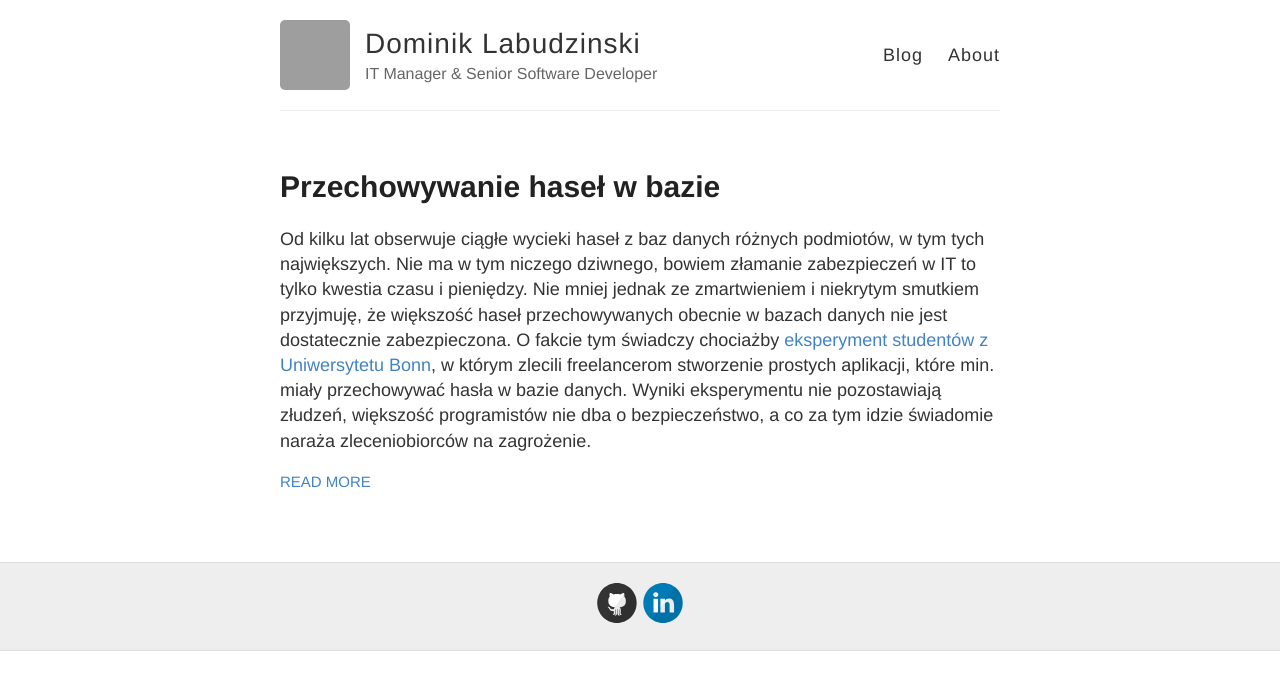
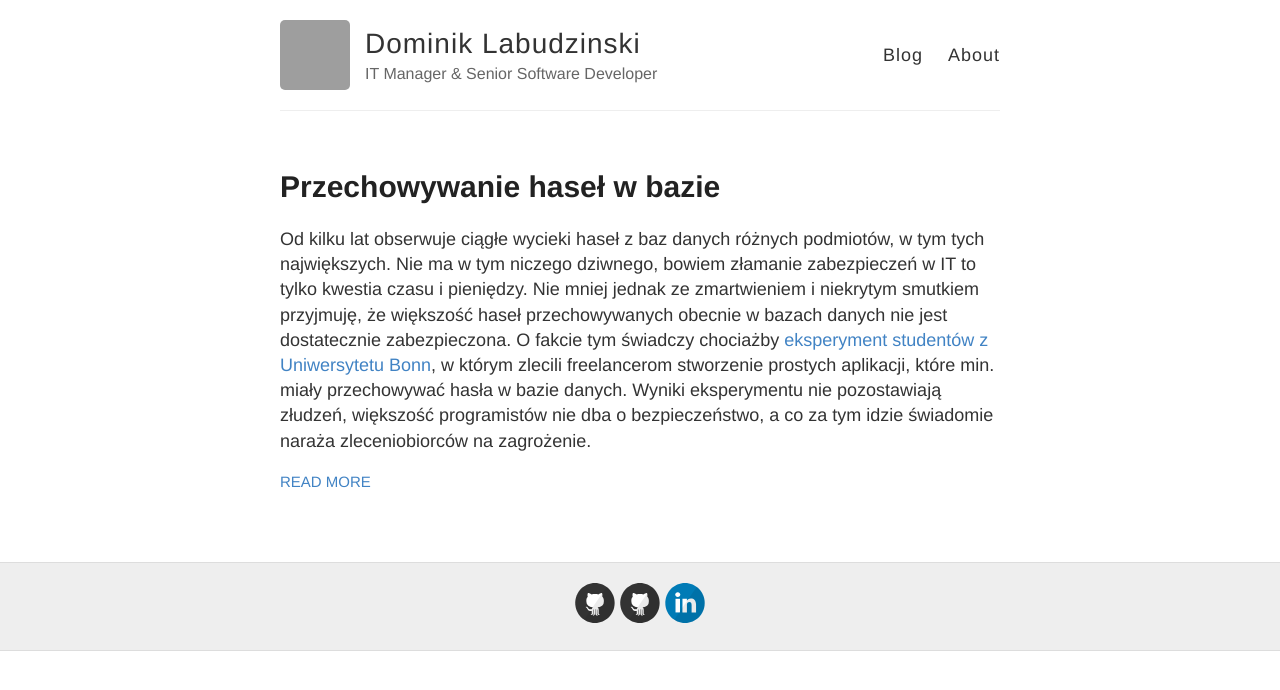
Before and after one commit to labudzinski/labudzinski.com, a Jekyll site: the page built from index.html, in a window 1280 px wide. Shown: the top 690 px of the page. Built offline with Jekyll 4.4.1, drawn with Linux system fonts in a browser that asks for light colours; the list of posts is cut into pages by our own code; grey boxes are pictures that could not be loaded.

Commit message:
Przechowywanie haseł

```diff
--- a/_config.yml
+++ b/_config.yml
@@ -3,6 +3,7 @@
 avatar: https://avatars0.githubusercontent.com/u/1152480?s=460&v=4
 footer-links:
   github: labudzinski
+  github2: Effiana
   linkedin: dominik-l
 disqus: labudzinski-com
 google_analytics: UA-79990966-2
--- a/_includes/svg-icons.html
+++ b/_includes/svg-icons.html
@@ -1,13 +1,3 @@
-{% if site.footer-links.dribbble %}<a href="https://dribbble.com/{{ site.footer-links.dribbble }}"><i class="svg-icon dribbble"></i></a>{% endif %}
-{% if site.footer-links.email %}<a href="mailto:{{ site.footer-links.email }}"><i class="svg-icon email"></i></a>{% endif %}
-{% if site.footer-links.facebook %}<a href="https://www.facebook.com/{{ site.footer-links.facebook }}"><i class="svg-icon facebook"></i></a>{% endif %}
-{% if site.footer-links.flickr %}<a href="https://www.flickr.com/{{ site.footer-links.flickr }}"><i class="svg-icon flickr"></i></a>{% endif %}
 {% if site.footer-links.github %}<a href="https://github.com/{{ site.footer-links.github }}"><i class="svg-icon github"></i></a>{% endif %}
-{% if site.footer-links.instagram %}<a href="https://instagram.com/{{ site.footer-links.instagram }}"><i class="svg-icon instagram"></i></a>{% endif %}
+{% if site.footer-links.github2 %}<a href="https://github.com/{{ site.footer-links.github2 }}"><i class="svg-icon github"></i></a>{% endif %}
 {% if site.footer-links.linkedin %}<a href="https://www.linkedin.com/in/{{ site.footer-links.linkedin }}"><i class="svg-icon linkedin"></i></a>{% endif %}
-{% if site.footer-links.pinterest %}<a href="https://www.pinterest.com/{{ site.footer-links.pinterest }}"><i class="svg-icon pinterest"></i></a>{% endif %}
-{% if site.footer-links.rss %}<a href="{{ site.baseurl }}/feed.xml"><i class="svg-icon rss"></i></a>{% endif %}
-{% if site.footer-links.twitter %}<a href="https://www.twitter.com/{{ site.footer-links.twitter }}"><i class="svg-icon twitter"></i></a>{% endif %}
-{% if site.footer-links.stackoverflow %}<a href="http://stackoverflow.com/{{ site.footer-links.stackoverflow }}"><i class="svg-icon stackoverflow"></i></a>{% endif %}
-{% if site.footer-links.youtube %}<a href="https://youtube.com/{{ site.footer-links.youtube }}"><i class="svg-icon youtube"></i></a>{% endif %}
-{% if site.footer-links.googleplus %}<a href="https://plus.google.com/{{ site.footer-links.googleplus }}"><i class="svg-icon googleplus"></i></a>{% endif %}
```
